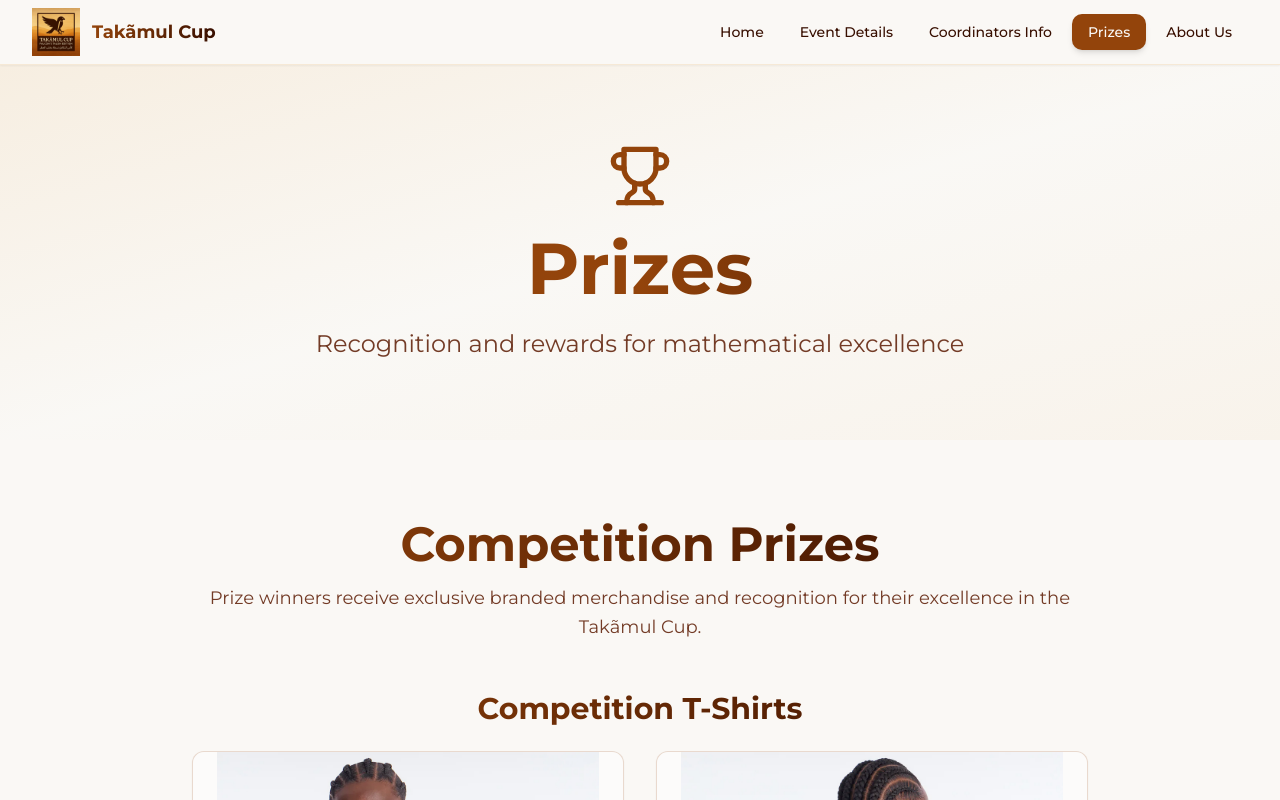
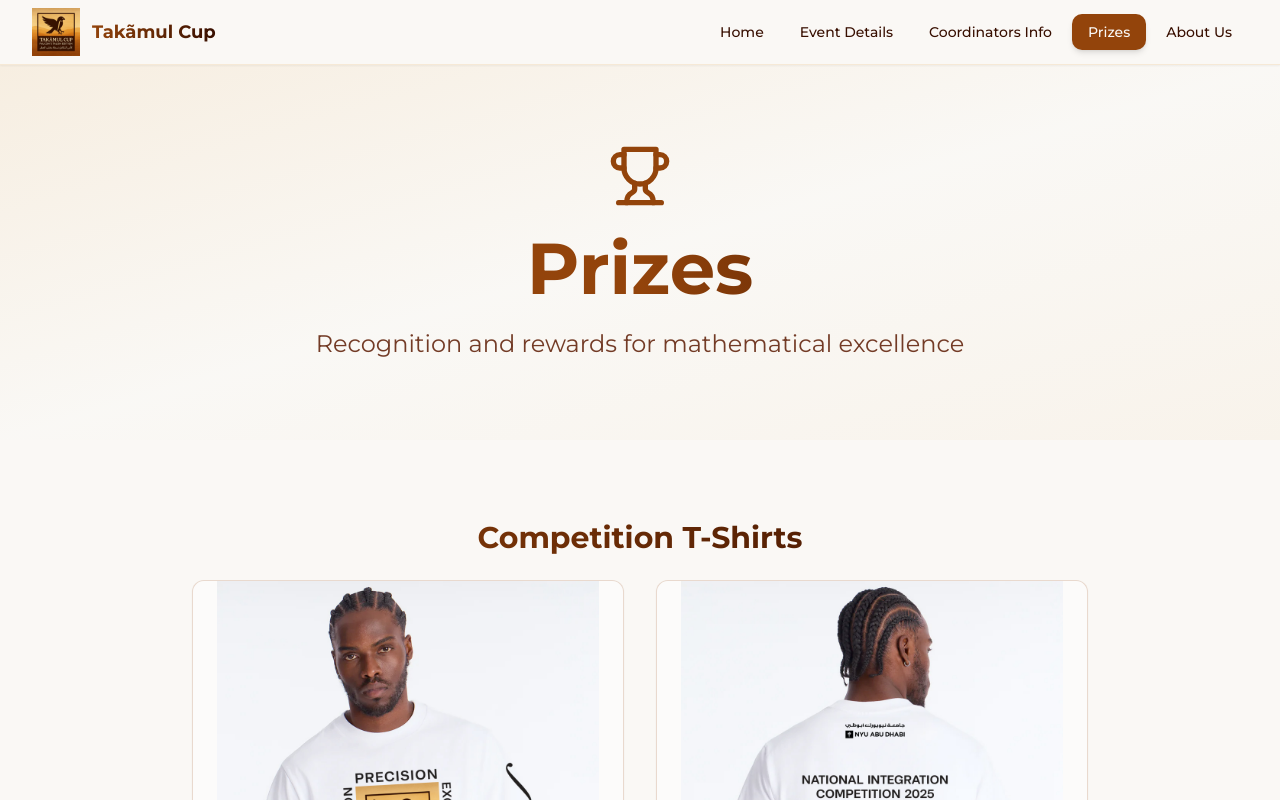
Before and after one commit to vm2291/national-university-challenge, a React (Vite) app: page /prizes in a window 1280 px wide. Shown: the top 800 px of the page. Built offline with nearby package versions, Linux system fonts and the light colour scheme; the HTML template or start-up script is replaced by a standard one.

Commit message:
Remove duplicate competition prizes header
Eliminated a redundant section header and description from the Prizes page to improve clarity and reduce repetition.

```diff
--- a/src/pages/Prizes.tsx
+++ b/src/pages/Prizes.tsx
@@ -58,15 +58,6 @@ const Prizes = () => {
       <section className="py-20 bg-background">
         <div className="container mx-auto px-4 sm:px-6 lg:px-8">
           <div className="max-w-4xl mx-auto space-y-12">
-            <div className="text-center space-y-4">
-              <h2 className="text-4xl sm:text-5xl font-bold bg-gradient-to-r from-secondary to-tertiary bg-clip-text text-transparent">
-                Competition Prizes
-              </h2>
-              <p className="text-lg text-muted-foreground leading-relaxed">
-                Prize winners receive exclusive branded merchandise and recognition for their excellence in the Takãmul Cup.
-              </p>
-            </div>
-
             {/* T-Shirt Images Grid */}
             <div className="space-y-6">
               <h3 className="text-2xl sm:text-3xl font-bold text-center bg-gradient-to-r from-secondary to-tertiary bg-clip-text text-transparent">
```
